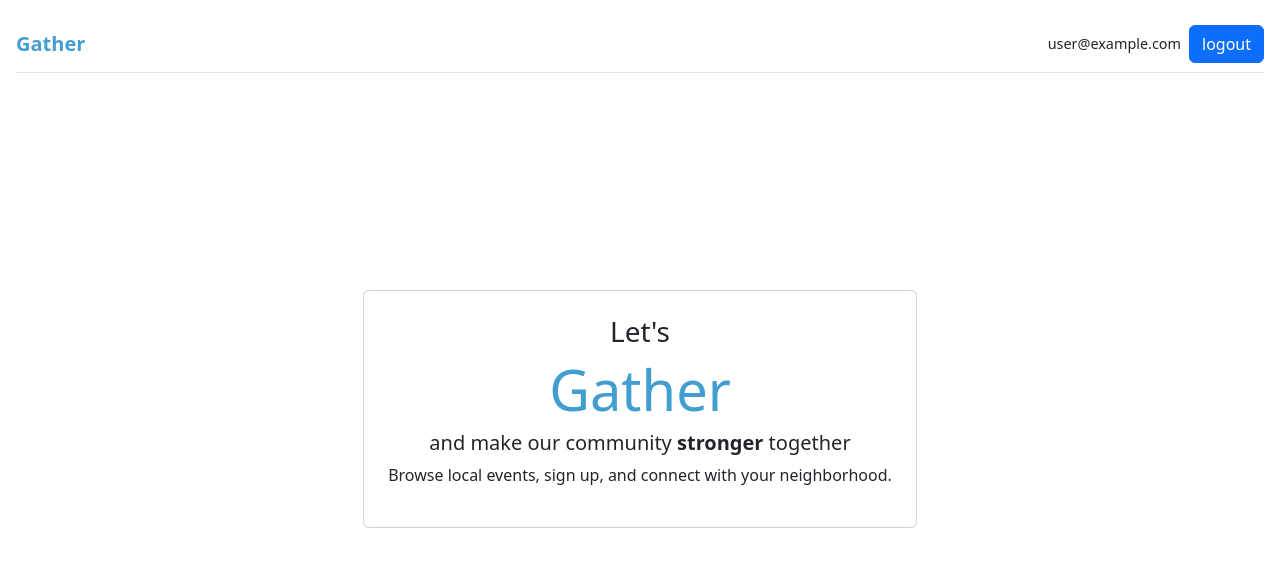
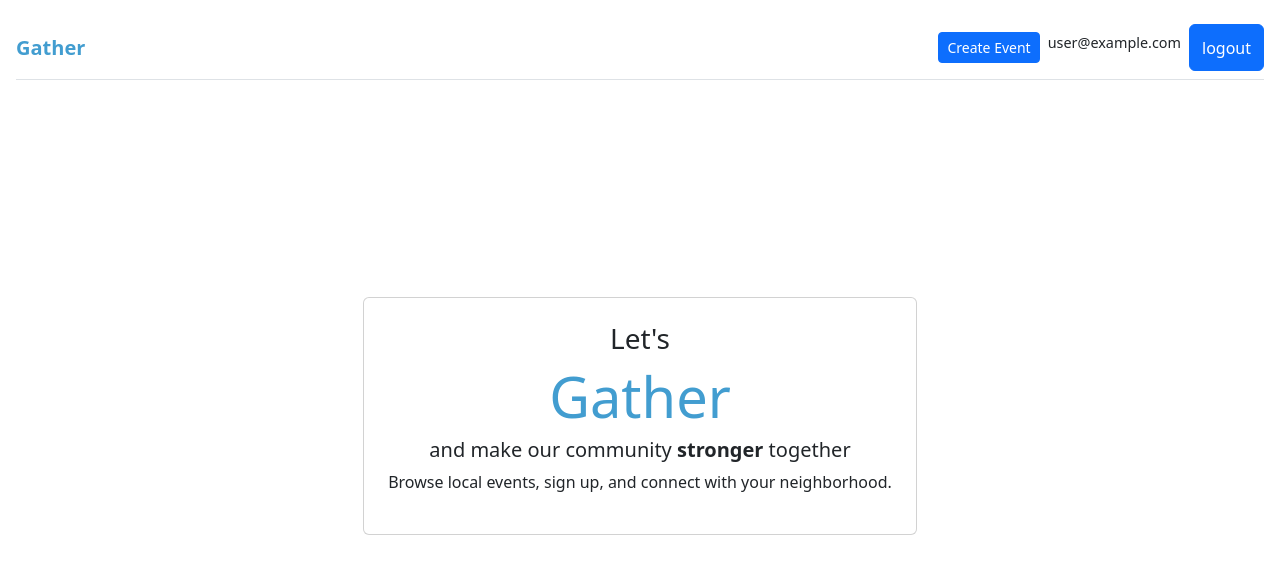
Before and after one commit to Gazdean/events-front-end, a React (Vite) app: page / in a window 1280 px wide. Shown: the top 574 px of the page. Built offline with nearby package versions, Linux system fonts and the light colour scheme; no server answers; sample sign-in values are in the browser's storage.

Commit message:
private route for create event form

```diff
--- a/src/App.jsx
+++ b/src/App.jsx
@@ -13,6 +13,7 @@ import Profile from './Pages/Profile'
 import SignIn from './Pages/SignIn'
 import Header from './Components/Header';
 import { Container } from 'react-bootstrap';
+import PrivateRoute from './Components/PrivateRoute';
 
 function App() {
 
@@ -27,7 +28,7 @@ function App() {
               <Route path="/sign-in" element={<SignIn />} />
               <Route path="/join" element={<Join />} />
               <Route path="/forgot-password" element={<ForgotPassword />} />
-              <Route path="/create-event" element={<CreateEvent />} />
+              <Route path="/create-event" element={<PrivateRoute><CreateEvent /></PrivateRoute>} />
               <Route path="/profile" element={<Profile />} />
             </Routes>
       </Container>
--- a/src/Components/Header.jsx
+++ b/src/Components/Header.jsx
@@ -26,7 +26,7 @@ export default function Header() {
     <Navbar className="m-3 border-bottom ">
         <Navbar.Brand style={{ color: "#429DD0" }} as={Link} to={"/"} ><strong>Gather</strong></Navbar.Brand>
         <Nav className="ms-auto d-flex flex-row justify-content-center align-contents-center">
-            {currentUser ? <>{error ? <p>{error}</p> : null} <Nav.Item className='pt-2 me-2' style={{fontSize:"0.9rem"}}>{currentUser.email}</Nav.Item> <Button onClick={handleLogout}>logout</Button></>:  <>
+            {currentUser ? <>{error ? <p>{error}</p> : null} <Nav.Link as={Link} to={"/create-event"}><Button variant="primary" size="sm">Create Event</Button></Nav.Link><Nav.Item className='pt-2 me-2' style={{fontSize:"0.9rem"}}>{currentUser.email}</Nav.Item> <Button onClick={handleLogout}>logout</Button></>:  <>
               {location.pathname !== "/sign-in" ? <Nav.Link as={Link} to={"/sign-in"}><Button variant="primary" size="sm">Sign in</Button></Nav.Link> : null }
               {location.pathname !== "/join" ? <Nav.Link as={Link} to={"/join"}><Button variant="primary" size="sm" style={{width:"3.9rem"}}>Join</Button></Nav.Link> : null }
             </> }
--- /dev/null
+++ b/src/Components/PrivateRoute.jsx
@@ -0,0 +1,9 @@
+import React from 'react'
+import { Navigate } from "react-router-dom";
+import { useAuth } from '../Contexts/AuthContext';
+
+export default function PrivateRoute({children}) {
+    const { currentUser } = useAuth();
+
+    return currentUser ? children : <Navigate to="/sign-in" />;
+}
```
